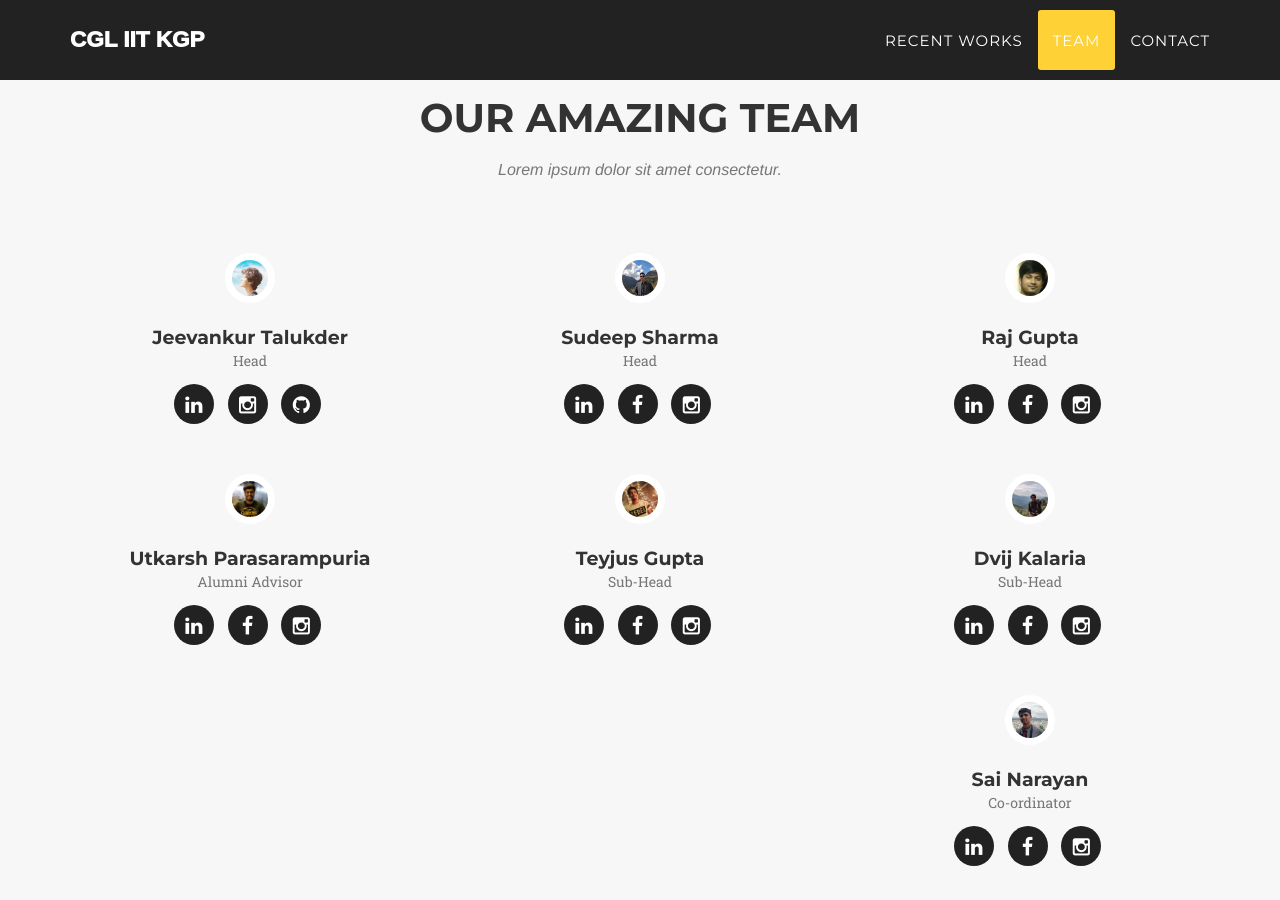
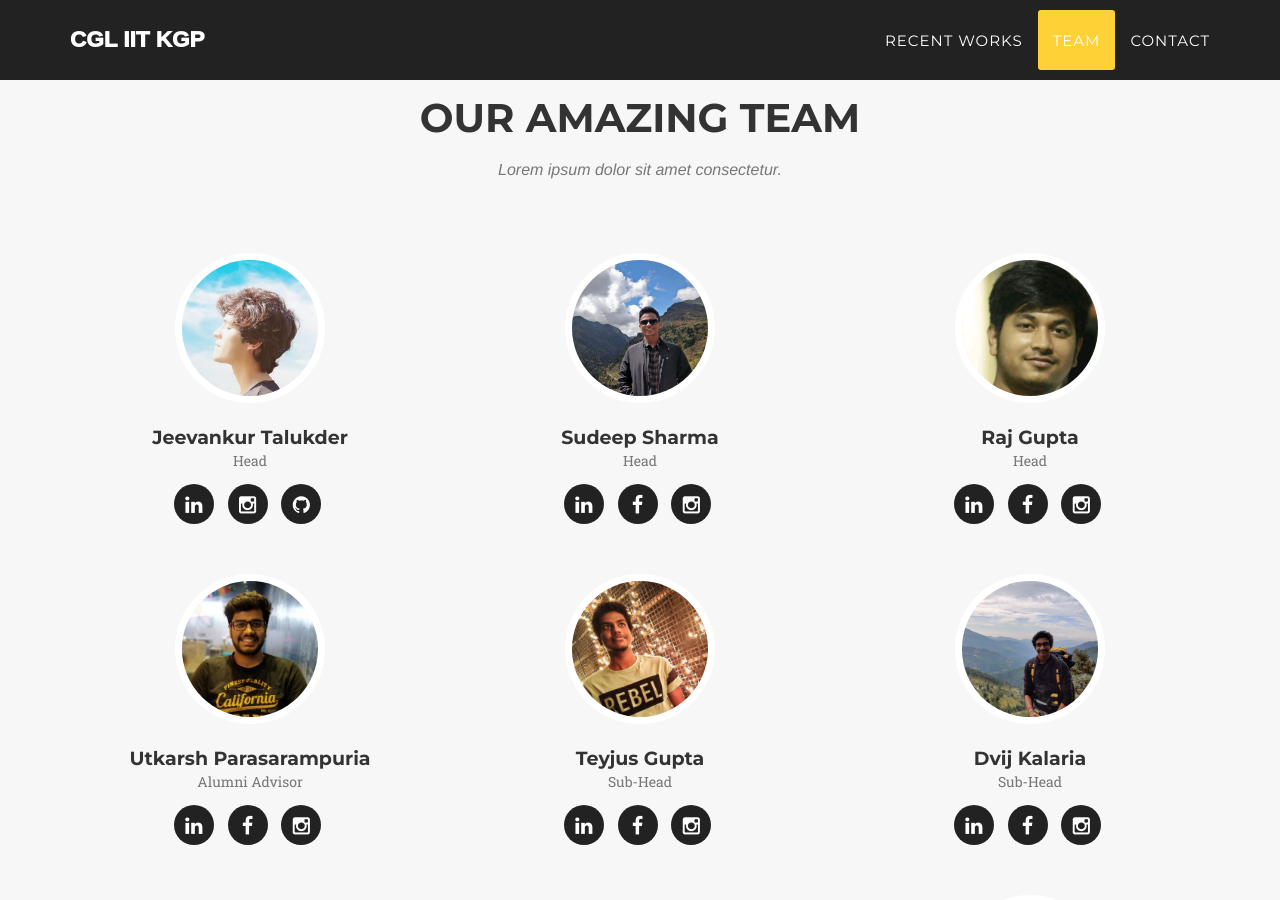
Before and after one commit to cgliitkgp/cgliitkgp.github.io, a Jekyll site: the page built from index.html, in a window 1280 px wide and 900 px high, scrolled down 2576 px. Built offline with Jekyll 4.4.1, drawn with Linux system fonts in a browser that asks for light colours; some web fonts are replaced.

Commit message:
Update team.html

```diff
--- a/_includes/team.html
+++ b/_includes/team.html
@@ -11,7 +11,7 @@
                 {% for member in site.people %}
                 <div class="col-sm-4">
                     <div class="team-member">
-                        <img src="img/team/{{ member.pic }}.jpg" class="img-responsive img-circle" alt="" width = "50">
+                        <img src="img/team/{{ member.pic }}.jpg" class="img-responsive img-circle" alt="" width = "150">
                         <h4>{{ member.name }}</h4>
                         <p class="text-muted">{{ member.position }}</p>
                         <ul class="list-inline social-buttons">
```
